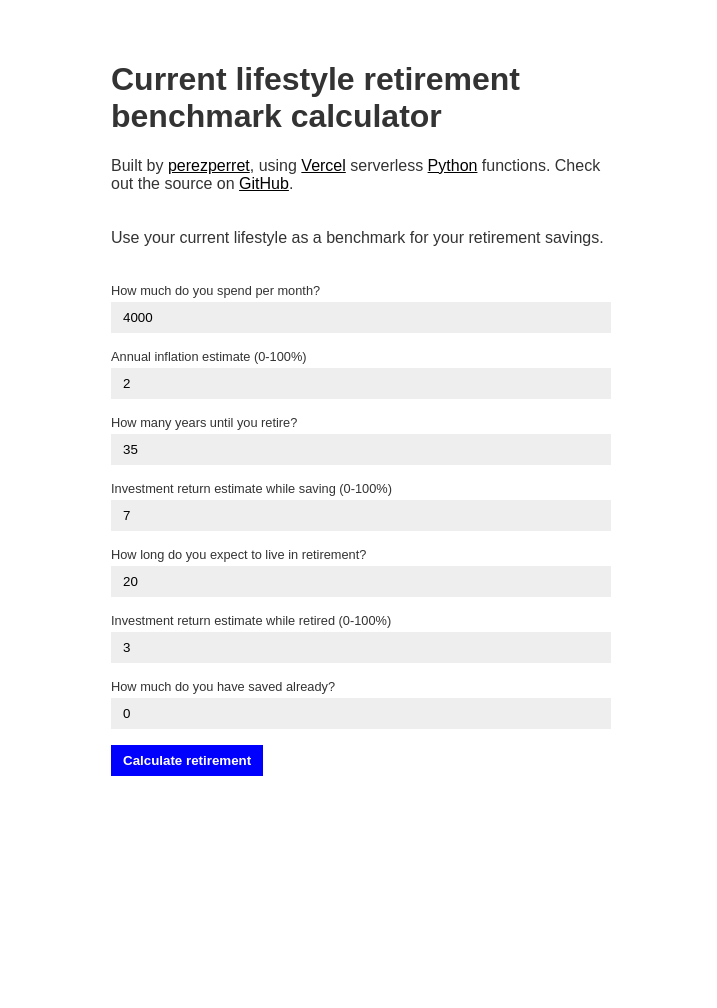
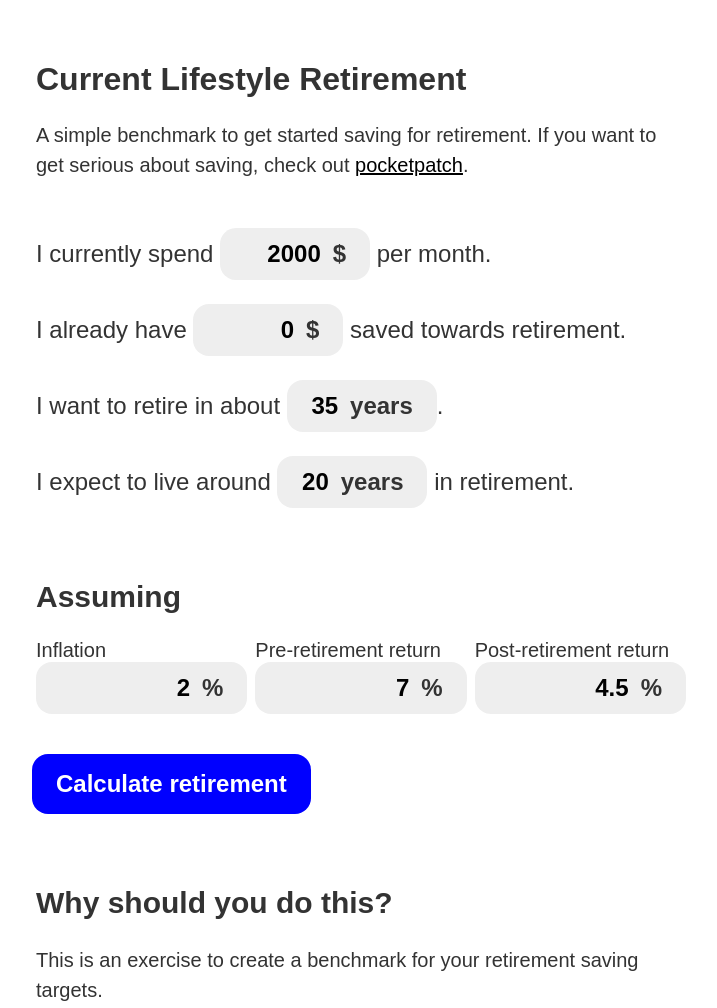
Before and after one commit to perezperret/current_lifestyle, a plain HTML site: page public/index.html in a window 1280 px wide. Shown: the top 1008 px of the page, without its empty margins (279-996 px from the left). Before the commit the page ends 884 px from the top, so only its background shows below. Drawn offline with Linux system fonts and the light colour scheme.

Commit message:
Re-design and improve styling

```diff
--- a/public/index.html
+++ b/public/index.html
@@ -1,66 +1,175 @@
 <html>
   <head>
-    <title>Retirement calculator</title>
+    <title>Current Lifestyle Retirement</title>
 
+    <meta name="viewport" content="width=device-width, initial-scale=1.0">
     <link rel="stylesheet" href="stylesheet.css">
   </head>
   <body>
     <div class="container">
-      <h1 class="title">Current lifestyle retirement benchmark calculator</h1>
+      <h1>Current Lifestyle Retirement</h1>
 
-      <p class="content">
-        Built by <a href="https://perezperret.com">perezperret</a>,
-        using <a href="https://vercel.com">Vercel</a>
-        serverless <a href="https://www.python.org/">Python</a> functions.
-        Check out the source on <a href="https://github.com/perezperret/current_lifestyle">GitHub</a>.
-      </p>
+      <div class="content">
+        <p>
+          A simple benchmark to get started saving for retirement. If you want to
+          get serious about saving, check out
+          <a href="https://pocketpatch.io">pocketpatch</a>.
+        </p>
+      </div>
 
-      <p class="content">
-        Use your current lifestyle as a benchmark for your retirement savings.
-      </p>
+      <hr>
 
       <form class="form" id="payment-form" method="POST" action="api/payment">
-        <div class="form_group">
-          <label class="form_group_label" for="#current_monthly_expenses">How much do you spend per month?</label>
-          <input class="form_group_input" value="4000" type="text" name="current_monthly_expenses" id="current_monthly_expenses">
+        <div class="content content--lg">
+          <div class="mb-md">
+            I currently spend
+            <div class="input-group input-group--md">
+              <input required class="input-group__input" value="2000" type="number" name="current_monthly_expenses" id="current_monthly_expenses" />
+              <div class="input-group__text">$</div>
+            </div>
+            per month.
+          </div>
+
+          <div class="mb-md">
+            I already have
+            <div class="input-group input-group--md">
+              <input class="input-group__input" value="0" type="text" name="initial_investment" id="initial_investment">
+              <div class="input-group__text">$</div>
+            </div>
+            saved towards retirement.
+          </div>
+
+          <div class="mb-md">
+            I want to retire in about
+            <div class="input-group input-group--md">
+              <input class="input-group__input" value="35" type="text" name="saving_years" id="saving_years">
+              <div class="input-group__text">years</div>
+            </div>.
+          </div>
+
+          <div class="mb-md">
+            I expect to live around
+            <div class="input-group input-group--md">
+              <input class="input-group__input" value="20" type="text" name="retirement_years" id="retirement_years">
+              <div class="input-group__text">years</div>
+            </div>
+            in retirement.
+          </div>
         </div>
 
-        <div class="form_group">
-          <label class="form_group_label" for="#annual_inflation">Annual inflation estimate (0-100%)</label>
-          <input class="form_group_input" value="2" type="text" name="annual_inflation" id="annual_inflation">
+        <hr>
+
+        <div class="content">
+          <h2>Assuming</h2>
+
+          <div class="row">
+            <div class="col-1 md_col-1-3 flex-row align-center md_flex-col md_align-start mb-sm">
+              <label class="mr-md md_mr-0" for="#annual_inflation">Inflation</label>
+              <div class="input-group input-group--md md_input-group--full">
+                <input class="input-group__input" value="2" type="text" name="annual_inflation" id="annual_inflation">
+                <div class="input-group__text">%</div>
+              </div>
+            </div>
+
+            <div class="col-1 md_col-1-3 flex-row align-center md_flex-col md_align-start mb-sm">
+              <label class="mr-md md_mr-0" for="#saving_annual_return">Pre-retirement return</label>
+              <div class="input-group input-group--md md_input-group--full">
+                <input class="input-group__input" value="7" type="text" name="saving_annual_return" id="saving_annual_return">
+                <div class="input-group__text">%</div>
+              </div>
+            </div>
+
+            <div class="col-1 md_col-1-3 flex-row align-center md_flex-col md_align-start mb-sm">
+              <label class="mr-md md_mr-0" for="#retirement_annual_return">Post-retirement return</label>
+              <div class="input-group input-group--md md_input-group--full">
+                <input class="input-group__input" value="4.5" type="text" name="retirement_annual_return" id="retirement_annual_return">
+                <div class="input-group__text">%</div>
+              </div>
+            </div>
+          </div>
+
+          <div class="content content--lg my-md" id="result-preview"></div>
+
+          <div class="row">
+            <div class="col-1-2">
+              <input class="button" type="submit" name="payment" value="Calculate retirement">
+            </div>
+          </div>
         </div>
-
-        <div class="form_group">
-          <label class="form_group_label" for="#saving_years">How many years until you retire?</label>
-          <input class="form_group_input" value="35" type="text" name="saving_years" id="saving_years">
-        </div>
-
-        <div class="form_group">
-          <label class="form_group_label" for="#saving_annual_return">Investment return estimate while saving (0-100%)</label>
-          <input class="form_group_input" value="7" type="text" name="saving_annual_return" id="saving_annual_return">
-        </div>
-
-        <div class="form_group">
-          <label class="form_group_label" for="#retirement_years">How long do you expect to live in retirement?</label>
-          <input class="form_group_input" value="20" type="text" name="retirement_years" id="retirement_years">
-        </div>
-
-        <div class="form_group">
-          <label class="form_group_label" for="#retirement_annual_return">Investment return estimate while retired (0-100%)</label>
-          <input class="form_group_input" value="3" type="text" name="retirement_annual_return" id="retirement_annual_return">
-        </div>
-
-        <div class="form_group">
-          <label class="form_group_label" for="#initial_investment">How much do you have saved already?</label>
-          <input class="form_group_input" value="0" type="text" name="initial_investment" id="initial_investment">
-        </div>
-
-        <input class="form_submit" type="submit" name="payment" value="Calculate retirement">
       </form>
 
-      <div class="code-preview" id="result-preview"></div>
+      <hr>
+
+      <div class="content">
+        <h2>Why should you do this?</h2>
+
+        <p>
+          This is an exercise to create a benchmark for your retirement saving targets.
+        </p>
+
+        <p>
+          It's important to emphazise that these sort of calculators make a lot
+          of assumptions that might not hold in the future, so take the results
+          with a grain of salt.
+        </p>
+
+        <p>
+          The idea behind this is simple: you should save as much as possible for
+          retirement, BUT, you also have to live now, so saving enough to cover your
+          current expenses in retirement (under reasonable assumptions) should give
+          you some peace of mind.
+        </p>
+
+        <p>
+          This should be only a baseline, something to help you get started.
+        </p>
+
+        <h2>How does it work?</h2>
+
+        <p>
+          By default we assume <strong>7%</strong> returns on your investments while
+          saving, which is roughly what a US equities market ETF has historically
+          returned, <strong>4.5%</strong> return after retirement (shifting to a more
+          conservative bond market ETF) and <strong>2%</strong> inflation, which
+          is a rough average for the US in the past 25 years.
+        </p>
+
+        <p>
+          From your monthly expenses, we calculate an equivalent, adjusted for inflation,
+          for the time you expect to retire.
+        </p>
+
+        <p>
+          From that monthly payout, we calculate a fund that can give you that payout
+          throughout the duration of your retirement, given the assumed post-retirement
+          return on investment and inflation.
+        </p>
+
+        <p>
+          Finally we calculate how much you would need to invest each month to build
+          up the required fund, with the assumed rate of return after retirement and inflation.
+        </p>
+
+        <h2>About</h2>
+
+        <p>
+          Built by <a href="https://perezperret.com">perezperret</a>,
+          using <a href="https://vercel.com">Vercel</a>
+          serverless <a href="https://www.python.org/">Python</a> functions.
+        </p>
+
+        <p>
+          Have a look at my
+          <a href="https://perezperret.com/blog">blog</a>
+          where I occasionally write about personal finance.
+        </p>
+
+        <p>
+          Check out the source code on
+          <a href="https://github.com/perezperret/current_lifestyle">GitHub</a>.
+        </p>
+      </div>
     </div>
-
     <script type="text/javascript" src="script.js"></script>
   </body>
 </html>
--- a/public/stylesheet.css
+++ b/public/stylesheet.css
@@ -3,9 +3,14 @@ font-family: sans-serif;
   color: #333333;
 }
 
+hr {
+  border: none;
+  margin: 1.5rem 0;
+}
+
 .container {
   width: 100%;
-max-width: 500px;
+  max-width: 650px;
   margin-left: auto;
   margin-right: auto;
   padding-top: 2rem;
@@ -13,47 +18,153 @@ padding-bottom: 4rem;
 }
 
 .content {
-margin-top: 0;
-margin-bottom: 36px;
+  font-size: 1.25rem;
+}
+
+.content p {
+  line-height: 1.5;
 }
 
 .content a {
   color: black;
 }
 
-.form {
-margin-bottom: 36px;
+.content h2 {
+  margin-top: 3rem;
 }
 
-.form_group {
+.content--lg {
+  font-size: 1.5rem;
+}
+
+.my-md {
+  margin-top: 1.5rem;
+  margin-bottom: 1.5rem;
+}
+
+.mb-md {
+  margin-bottom: 1.5rem;
+}
+
+.mb-sm {
   margin-bottom: 1rem;
 }
 
-.form_group_label {
-display: block;
-font-size: 0.8rem;
-margin-bottom: 0.25rem;
+.mr-md {
+  margin-right: 1.5rem;
 }
 
-.form_group_input {
+@media screen and (min-width: 500px) {
+  .md_mr-0 {
+    margin-right: 0;
+  }
+}
+
+.input-group {
+  display: inline-flex;
+}
+
+.input-group--md {
+  width: 150px;
+}
+
+@media screen and (min-width: 500px) {
+  .md_input-group--full {
+    width: 100%;
+  }
+}
+
+.input-group__input {
   display: block;
   width: 100%;
   background-color: #eeeeee;
   border: none;
-padding: 0.5rem 0.75rem;
+  padding: 0.75rem 1.5rem;
+  padding-right: 0.5rem;
+  font-size: 1.5rem;
+  border-top-left-radius: 1rem;
+  border-bottom-left-radius: 1rem;
+  flex-grow: 1;
+  text-align: right;
+  font-weight: bold;
 }
 
-.form_submit {
+.input-group__text {
+  display: block;
+  background-color: #eeeeee;
   border: none;
-padding: 0.5rem 0.75rem;
+  padding: 0.75rem 1.5rem;
+  padding-left: 0.25rem;
+  font-size: 1.5rem;
+  border-top-right-radius: 1rem;
+  border-bottom-right-radius: 1rem;
+  flex-shrink: 1;
+  font-weight: bold;
+}
+
+.button {
+  cursor: pointer;
+  border: none;
+  padding: 1rem 1.5rem;
   color: white;
   font-weight: bold;
+  font-size: 1.5rem;
   background-color: blue;
+  border-radius: 1rem;
 }
 
-.code-preview {
+.button:hover {
+  background-color: navy;
+}
+
+.row {
+  display: flex;
+  flex-wrap: wrap;
+  margin-left: -4px;
+  margin-right: -4px;
+}
+
+.col-1 {
+  box-sizing: border-box;
+  padding-left: 4px;
+  padding-right: 4px;
   width: 100%;
-background-color: #eeeeee;
-padding: 0.5rem 0.75rem;
-display: none;
 }
+
+@media screen and (min-width: 500px) {
+  .md_col-1-3 {
+    box-sizing: border-box;
+    padding-left: 4px;
+    padding-right: 4px;
+    width: calc(100% / 3);
+  }
+}
+
+.flex-row {
+  display: flex;
+  flex-direction: row;
+}
+
+.align-center {
+  align-items: center;
+}
+
+@media screen and (min-width: 500px) {
+  .md_flex-col {
+    flex-direction: column;
+  }
+
+  .md_align-start {
+    align-items: stretch;
+  }
+}
+
+input::-webkit-outer-spin-button,
+input::-webkit-inner-spin-button {
+  -webkit-appearance: none;
+  margin: 0;
+}
+
+input[type=number] {
+  -moz-appearance: textfield;
+}
```
Also changed, not shown: public/script.js (+4 -4 lines). Lines whose indentation alone changed are shown as unchanged.
